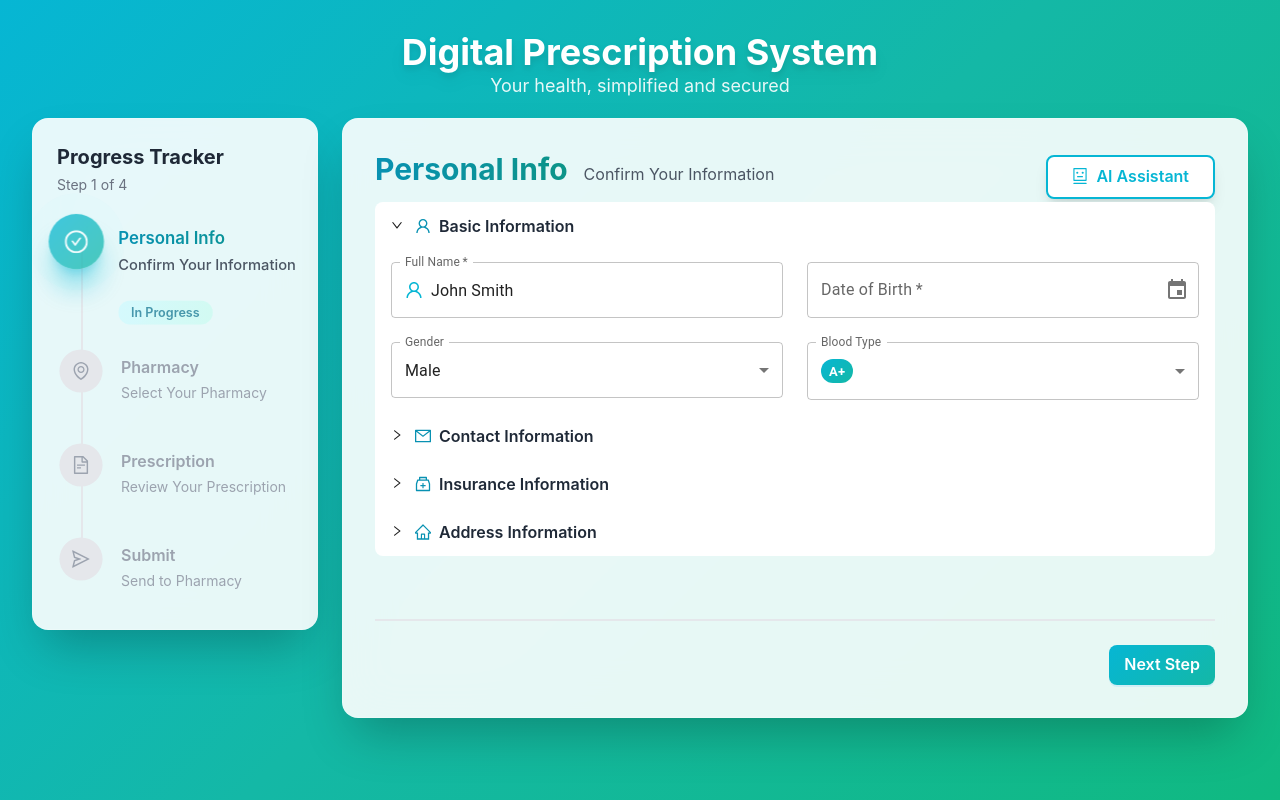
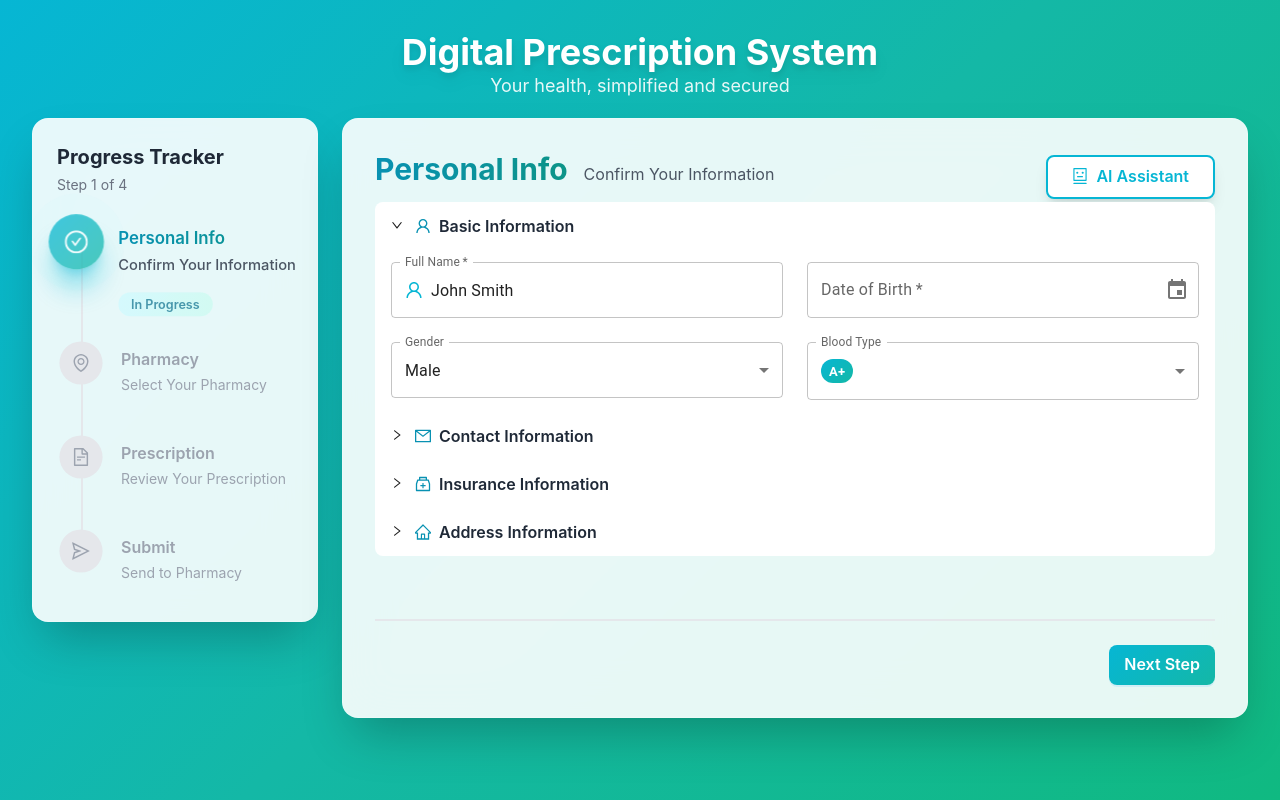
Before and after one commit to Y-66/Clinical-UI, a React (Vite) app: page / in a window 1280 px wide. Built offline with nearby package versions, Linux system fonts and the light colour scheme.

Commit message:
[小修改]

```diff
--- a/src/components/CustomSteps.tsx
+++ b/src/components/CustomSteps.tsx
@@ -96,7 +96,7 @@ const CustomSteps: React.FC<CustomStepsProps> = ({ steps, current }) => {
 
                 {/* Progress Badge */}
                 {isCurrent && (
-                  <div className="mt-2 inline-block">
+                  <div className="mt-0 inline-block">
                     <span className="px-3 py-1 bg-gradient-to-r from-cyan-100 to-teal-100 text-cyan-700 text-xs font-semibold rounded-full animate-pulse">
                       In Progress
                     </span>
@@ -104,7 +104,7 @@ const CustomSteps: React.FC<CustomStepsProps> = ({ steps, current }) => {
                 )}
 
                 {isCompleted && (
-                  <div className="mt-2 inline-block">
+                  <div className="mt-0 inline-block">
                     <span className="px-3 py-1 bg-green-100 text-green-700 text-xs font-semibold rounded-full">
                       Completed
                     </span>
```
